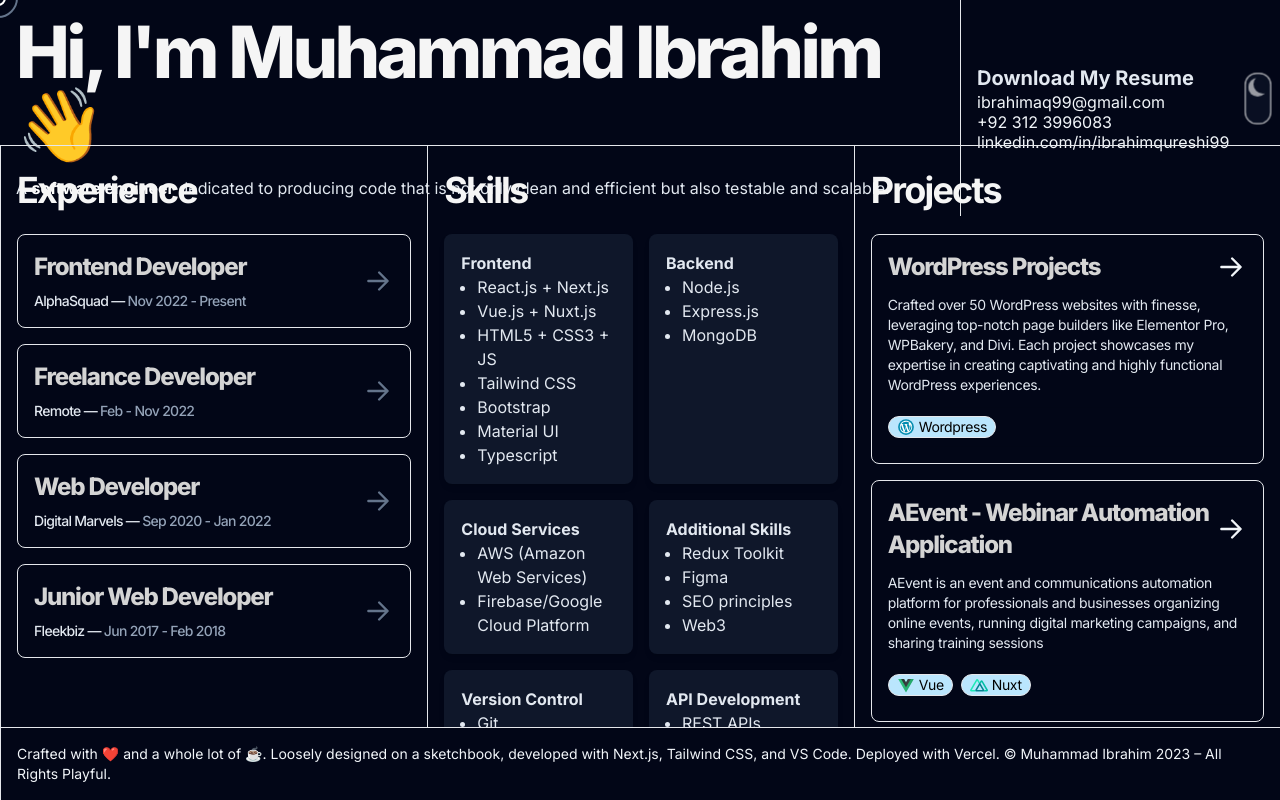
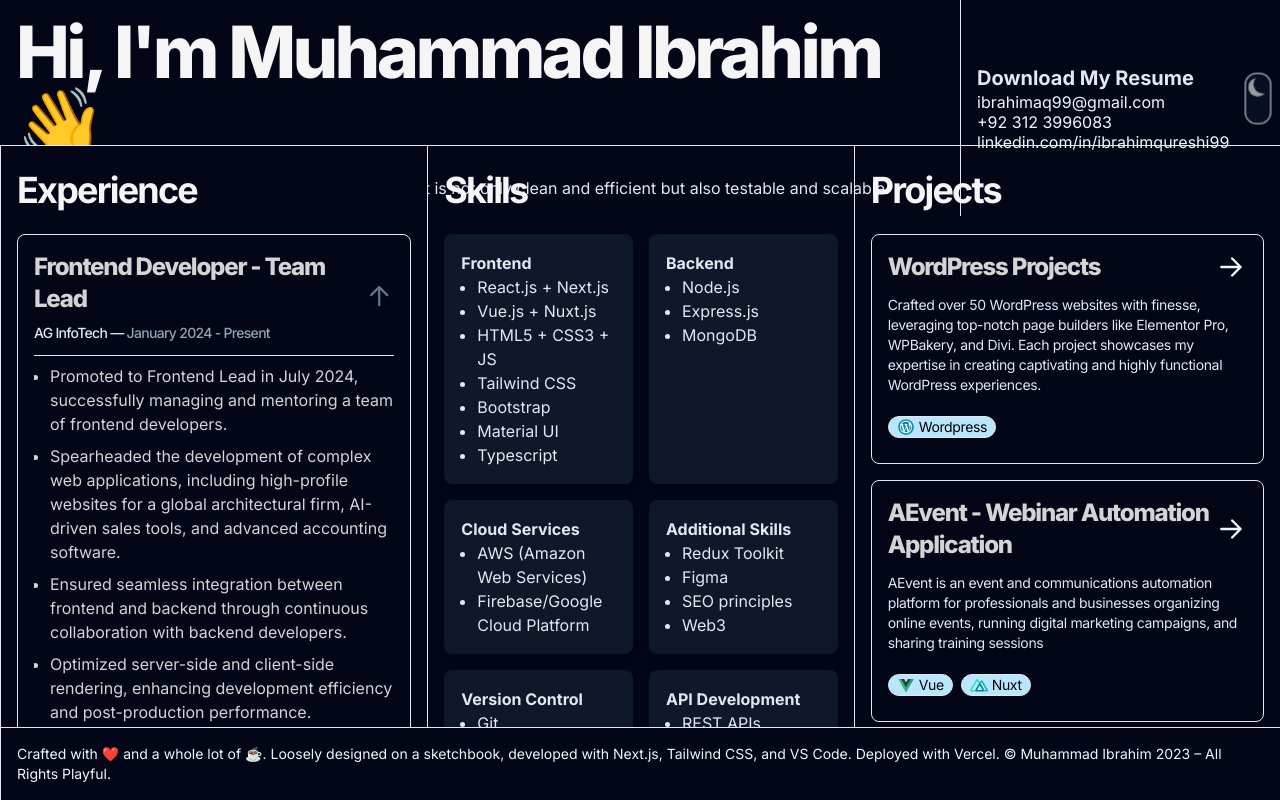
Before and after one commit to ibmaq/personal-portfolio-v2, a Next.js app: page / in a window 1280 px wide. Both pictures are taken after a click on the element 214 px from the left and 281 px from the top of the page. Built offline with nearby package versions, Linux system fonts and the light colour scheme.

Commit message:
UI updates in progress

```diff
--- a/src/app/Components/Cursor.js
+++ b/src/app/Components/Cursor.js
@@ -93,6 +93,15 @@ export default function Cursor() {
       mixBlendMode: "difference",
       transition: { type: "linear", duration: 0.05 },
     },
+    expandInvert2: {
+      x: mousePos.x - 10,
+      y: mousePos.y - 10,
+      border: "3px solid #bae6fd",
+      backgroundColor: "#bae6fd",
+      mixBlendMode: "difference",
+      scale: 1.5,
+      transition: { type: "linear", duration: 0.05 },
+    },
     resume: {
       x: mousePos.x - 10,
       y: mousePos.y - 10,
@@ -133,7 +142,7 @@ export default function Cursor() {
         animate={cursorAnimation}
       />
       <motion.div
-        className="hidden lg:block fixed -top-3 -left-3 h-10 w-10 rounded-full border-2 border-slate-500  pointer-events-none z-10"
+        className="hidden lg:block fixed -top-3 -left-3 h-10 w-10 rounded-full border-2 border-slate-500   pointer-events-none z-10"
         variants={secondCursorVariants}
         animate={cursorAnimation}
       />
--- a/src/app/Components/Sections/Experience.js
+++ b/src/app/Components/Sections/Experience.js
@@ -2,8 +2,7 @@
 
 import Image from "next/image";
 import Button from "../Button";
-import { useState } from "react";
-import { useCursorContext } from "@/app/CursorContext";
+import { useEffect, useState } from "react";
 
 export default function Experience() {
   const [cardHoverID, setCardHoverID] = useState(-1);
@@ -14,22 +13,33 @@ export default function Experience() {
   const experienceData = [
     {
       id: 0,
-      title: "Frontend Developer",
-      company: "AlphaSquad",
-      duration: "Nov 2022 - Present",
+      title: "Junior Web Developer",
+      company: "Fleekbiz",
+      duration: "June 2017 - February 2018",
       description: [
-        "Leveraged 2+ years of React.js experience to enhance the front-end and back-end of complex web applications.",
-        "Collaborated on product and web design, ensuring seamless user experiences.",
-        "Utilized cloud services for efficient application deployment.",
-        "Developed REST APIs with node.js and Express, prioritizing code quality and scalability.",
+        "Developed responsive HTML/CSS/JS projects, prioritizing user-friendly design and exceptional user experiences.",
+        "Successfully delivered 4–5-page websites featuring core functionality and interactive contact forms.",
+        "Utilized jQuery along with various CSS pre-processors such as SASS and SCSS to enhance website functionality and aesthetics.",
       ],
-      skills: ["next", "typescript", "MUI"],
+      skills: ["react", "vue", "next"],
     },
     {
       id: 1,
+      title: "Web Developer",
+      company: "Digital Marvels",
+      duration: "September 2020 - January 2022",
+      description: [
+        "Led the development of visually stunning websites for diverse clients, demonstrating proficiency in WordPress and CSS.",
+        "Revamped and optimized website projects for improved design and functionality.",
+        "Implemented SEO strategies, enhancing online visibility and organic traffic.",
+      ],
+      skills: ["react", "vue", "next"],
+    },
+    {
+      id: 2,
       title: "Freelance Developer",
       company: "Remote",
-      duration: "Feb - Nov 2022",
+      duration: "February - November 2022",
       description: [
         "Led the development of visually stunning websites for diverse clients, demonstrating proficiency in WordPress and CSS.",
         "Revamped and optimized website projects for improved design and functionality.",
@@ -38,59 +48,92 @@ export default function Experience() {
       skills: ["vue", "nuxt"],
     },
     {
-      id: 2,
-      title: "Web Developer",
-      company: "Digital Marvels",
-      duration: "Sep 2020 - Jan 2022",
+      id: 3,
+      title: "Frontend Developer",
+      company: "AlphaSquad",
+      duration: "November 2022 - January 2024",
       description: [
-        "Led the development of visually stunning websites for diverse clients, demonstrating proficiency in WordPress and CSS.",
-        "Revamped and optimized website projects for improved design and functionality.",
-        "Implemented SEO strategies, enhancing online visibility and organic traffic.",
+        "Leveraged 2+ years of React.js experience to enhance the front-end of complex web applications.",
+        "Collaborated on product and web design, ensuring seamless user experiences.",
+        "Utilized cloud services for efficient application deployment.",
+        "Developed REST APIs with node.js and Express, prioritizing code quality and scalability.",
       ],
-      skills: ["react", "vue", "next"],
+      skills: ["next", "typescript", "MUI"],
     },
     {
-      id: 3,
-      title: "Junior Web Developer",
-      company: "Fleekbiz",
-      duration: "Jun 2017 - Feb 2018",
+      id: 4,
+      title: "Frontend Developer - Team Lead",
+      company: "AG InfoTech",
+      duration: "January 2024 - Present",
       description: [
-        "Developed responsive HTML/CSS/JS projects, prioritizing user-friendly design and exceptional user experiences.",
-        "Successfully delivered 4–5-page websites featuring core functionality and interactive contact forms.",
-        "Utilized jQuery along with various CSS pre-processors such as SASS and SCSS to enhance website functionality and aesthetics.",
+        "Promoted to Frontend Lead in July 2024, successfully managing and mentoring a team of frontend developers.",
+        "Spearheaded the development of complex web applications, including high-profile websites for a global architectural firm, AI-driven sales tools, and advanced accounting software.",
+        "Ensured seamless integration between frontend and backend through continuous collaboration with backend developers.",
+        "Optimized server-side and client-side rendering, enhancing development efficiency and post-production performance.",
+        "Streamlined deployment processes by leveraging Docker and AWS, leading to faster and more reliable rollouts.",
       ],
-      skills: ["react", "vue", "next"],
+      skills: ["next", "react", "typescript", "MUI", "Docker", "AWS"],
     },
   ];
-  const [selectedProjectId, setSelectedProjectId] = useState(-1);
-  const { setCursorAnimType } = useCursorContext();
-  const expandCursor = (e) => {
-    e.preventDefault();
-    setCursorAnimType("expand");
-  };
-  const defaultCursor = (e) => {
-    e.preventDefault();
-    setCursorAnimType("default");
-  };
+
+  const [isScrolled, setIsScrolled] = useState(false);
+  useEffect(() => {
+    const handleScroll = () => {
+      const section = document.querySelector("#experience-section");
+      if (section) {
+        setIsScrolled(section.scrollTop > 0);
+      }
+    };
+
+    const section = document.querySelector("#experience-section");
+    if (section) {
+      section.addEventListener("scroll", handleScroll);
+    }
+
+    return () => {
+      if (section) {
+        section.removeEventListener("scroll", handleScroll);
+      }
+    };
+  }, []);
   return (
-    <section className="md:col-span-1 md:row-span-3 items-center lg:overflow-y-auto text-slate-500">
+    <section
+      className="md:col-span-1 md:row-span-3 items-center lg:overflow-y-auto text-slate-500"
+      id="experience-section"
+    >
       <div className="flex flex-col">
-        <h1 className="text-neutral-900 dark:text-neutral-100 font-bold lg:text-4xl text-3xl tracking-tighter sticky top-0 z-10 p-4 pt-6">
+        {/* Heading for mobile view */}
+        {/* <h1 className="text-neutral-900 dark:text-neutral-100 font-bold lg:text-4xl text-3xl tracking-tighter sticky top-0 z-10 p-4 pt-6">
+          Experience
+        </h1> */}
+        {/* Heading for mobile view */}
+        <h1
+          className={`text-neutral-900 dark:text-neutral-100 font-bold lg:text-4xl text-3xl tracking-tighter sticky top-0 z-10 p-4 pt-6 transition-all ease-in-out duration-300 ${
+            isScrolled
+              ? "opacity-100 shadow-md shadow-slate-200 dark:shadow-slate-800 bg-white dark:bg-slate-950 border border-b-black"
+              : "bg-[#f5f5f5] dark:bg-slate-950"
+          }`}
+          id="experience-heading"
+        >
           Experience
         </h1>
-        <ul className="flex flex-col md:flex-row md:flex-wrap lg:flex-nowrap lg:flex-col gap-4 p-4 pt-2">
-          {experienceData.map((item, idx) => {
+
+        <ul className="flex flex-col md:flex-row md:flex-wrap lg:flex-nowrap lg:flex-col gap-0 sm:gap-4 p-4 pt-2">
+          {experienceData.reverse().map((item, idx) => {
             return (
               <li
-                className={`border hover:border-black/40 dark:hover:border-white/40 relative bg-neutral-50 dark:bg-slate-950 rounded-lg transition-all ease-in-out duration-300 w-full md:w-[calc(50%-1rem)] lg:w-full`}
+                className={`border sm:hover:border-black/40 dark:hover:border-white/40 relative bg-neutral-50 dark:bg-slate-950 first:rounded-xl first:rounded-b-none rounded-b-none last:rounded-b-xl sm:rounded-lg sm:first:rounded-lg transition-all ease-in-out duration-300 w-full md:w-[calc(50%-1rem)] lg:w-full`}
                 key={idx}
               >
-                {/* onPointerEnter={() => setCardHoverID(item.id)}
-                onPointerLeave={() => setCardHoverID(-1)} */}
-                <div className="flex flex-col p-4">
+                <div
+                  className="flex flex-col p-4 hover:text-black dark:hover:text-white"
+                  onClick={() =>
+                    setCardHoverID(cardHoverID === item.id ? null : item.id)
+                  }
+                >
                   <div className="flex items-center justify-between">
-                    <div className="flex flex-col gap-2">
-                      <h1 className="text-neutral-700 dark:text-neutral-300 font-extrabold text-2xl tracking-tighter w-fit">
+                    <div className="flex flex-col gap-1 sm:gap-2">
+                      <h1 className="text-neutral-700 dark:text-neutral-300 font-extrabold text-lg sm:text-2xl tracking-tighter w-fit">
                         {item.title}
                       </h1>
                       <div className="w-full flex justify-between">
@@ -102,20 +145,13 @@ export default function Experience() {
                         </p>
                       </div>
                     </div>
-                    <div
-                      className="h-8 w-8 md:hidden lg:block"
-                      onClick={() =>
-                        setCardHoverID(cardHoverID === item.id ? null : item.id)
-                      }
-                      onMouseEnter={expandCursor}
-                      onMouseLeave={defaultCursor}
-                    >
+                    <div className="h-8 w-8 md:hidden lg:block">
                       <svg
                         xmlns="http://www.w3.org/2000/svg"
                         viewBox="0 0 20 20"
                         fill="currentColor"
-                        className={`inline-block shrink-0 transition-transform rotate-45 ${
-                          cardHoverID === item.id && "rotate-[135deg]"
+                        className={`inline-block shrink-0 transition-transform rotate-[135deg] ${
+                          cardHoverID === item.id && "rotate-[315deg]"
                         }`}
                         aria-hidden="true"
                       >
@@ -127,40 +163,25 @@ export default function Experience() {
                       </svg>
                     </div>
                   </div>
+
+                  {/* Description Section */}
                   <div
-                    className={`md:hidden lg:block transition-all ease-out duration-300 max-h-fit ${
+                    className={`transition-all ease-out duration-300 overflow-hidden border-t ${
                       cardHoverID === item.id
-                        ? "opacity-100 h-36 md:h-52 py-2 mt-3 border-t"
-                        : "opacity-0 h-0"
+                        ? "max-h-screen  pt-2 mt-3"
+                        : "max-h-0"
                     }`}
+                    style={{
+                      height: cardHoverID === item.id ? "auto" : 0,
+                      opacity: cardHoverID === item.id ? 1 : 0,
+                    }}
                   >
-                    <ul
-                      className={`flex flex-col gap-2 list-disc list-outside ${
-                        cardHoverID === item.id ? "opacity-100 " : "opacity-0"
-                      }`}
-                    >
-                      {item.description.map((point, idx) => {
-                        return (
-                          <li key={idx} className="ml-4">
-                            {point}
-                          </li>
-                        );
-                      })}
-                    </ul>
-                  </div>
-                  <div
-                    className={`hidden md:block lg:hidden transition-all ease-out duration-300 max-h-fit py-2 mt-3 border-t`}
-                  >
-                    <ul
-                      className={`flex flex-col gap-2 list-disc list-outside`}
-                    >
-                      {item.description.map((point, idx) => {
-                        return (
-                          <li key={idx} className="ml-4">
-                            {point}
-                          </li>
-                        );
-                      })}
+                    <ul className="flex flex-col gap-2 list-disc list-outside">
+                      {item.description.map((point, idx) => (
+                        <li key={idx} className="ml-4 dark:text-neutral-300">
+                          <p>{point}</p>
+                        </li>
+                      ))}
                     </ul>
                   </div>
                 </div>
--- a/src/app/Components/ThemeToggle.js
+++ b/src/app/Components/ThemeToggle.js
@@ -5,7 +5,7 @@ export default function ThemeToggle() {
   const { theme, toggleTheme } = useTheme();
 
   return (
-    <div className="fixed top-10 right-1 opacity-20 hover:opacity-100 transition-all ease-in-out duration-700">
+    <div className="fixed top-10 right-1 opacity-20 hover:opacity-100 transition-all ease-in-out duration-700 z-20">
       <div className="dark-toggle-switch">
         <label className="dark-switch-label">
           <input
--- a/src/app/globals.css
+++ b/src/app/globals.css
@@ -1,10 +1,6 @@
 @tailwind base;
 @tailwind components;
 @tailwind utilities;
-
-* {
-  cursor: none;
-}
 
 /* :root {
   --foreground-rgb: 0, 0, 0;
--- a/src/app/layout.js
+++ b/src/app/layout.js
@@ -1,6 +1,6 @@
 import "./globals.css";
 import { Inter } from "next/font/google";
-import { CursorProvider } from "./CursorContext";
+// import { CursorProvider } from "./CursorContext";
 
 const inter = Inter({ subsets: ["latin"] });
 
@@ -13,7 +13,9 @@ export default function RootLayout({ children }) {
   return (
     <html lang="en">
       <body className={`${inter.className}`}>
-        <CursorProvider>{children}</CursorProvider>
+        {/* <CursorProvider> */}
+        {children}
+        {/* </CursorProvider> */}
       </body>
     </html>
   );
```
Also changed, not shown: src/app/Components/Sections/Contact.js (+0 -12 lines), src/app/Components/Sections/Projects.js (+1 -15 lines), src/app/Components/Sections/Skills.js (+0 -12 lines), src/app/page.js (+3 -6 lines), public/icons/arrow-down.png (added).
